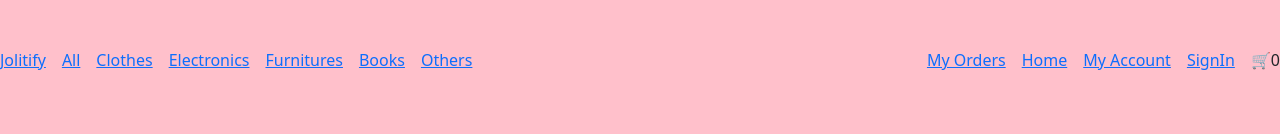
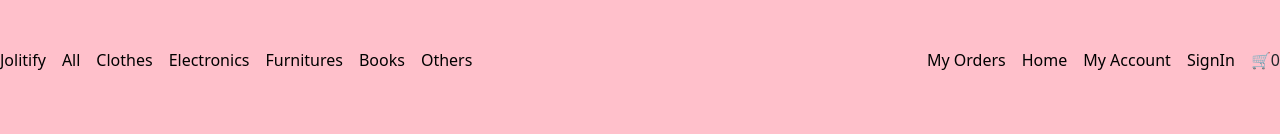
Before and after one commit to YunuenAM/02-react-ecommerce, a React (Vite) app in the folder 02-React-ecommerce/: page / in a window 1280 px wide. Shown: the top 134 px of the page. Built offline with nearby package versions, Linux system fonts and the light colour scheme.

Commit message:
✨Feat:  text decoration remove  from links

```diff
--- a/02-React-ecommerce/src/Components/Navbar/index.jsx
+++ b/02-React-ecommerce/src/Components/Navbar/index.jsx
@@ -7,10 +7,10 @@ const Navbar = () => {
 
   return (
     <nav className='d-flex justify-content-between items-center  top-0 z-10 w-full py-5 px-8 text-md'>
-      <ul className='d-flex items-center  list-unstyled list-inline  gap-3'>
+      <ul className='d-flex items-center  list-unstyled list-inline text-black  gap-3'>
         <li>
           <NavLink
-            to='/'
+            to='/' className='text-decoration-none text-black'
             style={({ isActive }) =>
               isActive ? activeStyle : undefined}
           >
@@ -18,54 +18,54 @@ const Navbar = () => {
           </NavLink>
         </li>
         <li>
-          <NavLink to='/'>
+          <NavLink to='/' className='text-decoration-none text-black'>
             All
           </NavLink>
         </li>
         <li>
-          <NavLink to='/clothes'>
+          <NavLink to='/clothes' className='text-decoration-none text-black'>
             Clothes
           </NavLink>
         </li>
         <li>
-          <NavLink to='/electronics'>
+          <NavLink to='/electronics' className='text-decoration-none text-black'>
             Electronics
           </NavLink>
         </li>
         <li>
-          <NavLink to='/furnitures'>
+          <NavLink to='/furnitures' className='text-decoration-none text-black'>
             Furnitures
           </NavLink>
         </li>
         <li>
-          <NavLink to='/books'>
+          <NavLink to='/books' className='text-decoration-none text-black'>
             Books
           </NavLink>
         </li>
         <li>
-          <NavLink to='/others'>
+          <NavLink to='/others' className='text-decoration-none text-black'>
             Others
           </NavLink>
         </li>
       </ul>
       <ul className='d-flex items-center list-unstyled list inline text-decoration-none gap-3'>
         <li>
-          <NavLink to='/my-orders'>
+          <NavLink to='/my-orders' className='text-decoration-none text-black'>
             My Orders
           </NavLink>
         </li>
         <li>
-          <NavLink to='/'>
+          <NavLink to='/' className='text-decoration-none text-black'>
             Home
           </NavLink>
         </li>
         <li>
-          <NavLink to='/my-account'>
+          <NavLink to='/my-account' className='text-decoration-none text-black'>
             My Account
           </NavLink>
         </li>
         <li>
-          <NavLink to='/signIn'>
+          <NavLink to='/signIn' className='text-decoration-none text-black'>
             SignIn
           </NavLink>
         </li>
```
